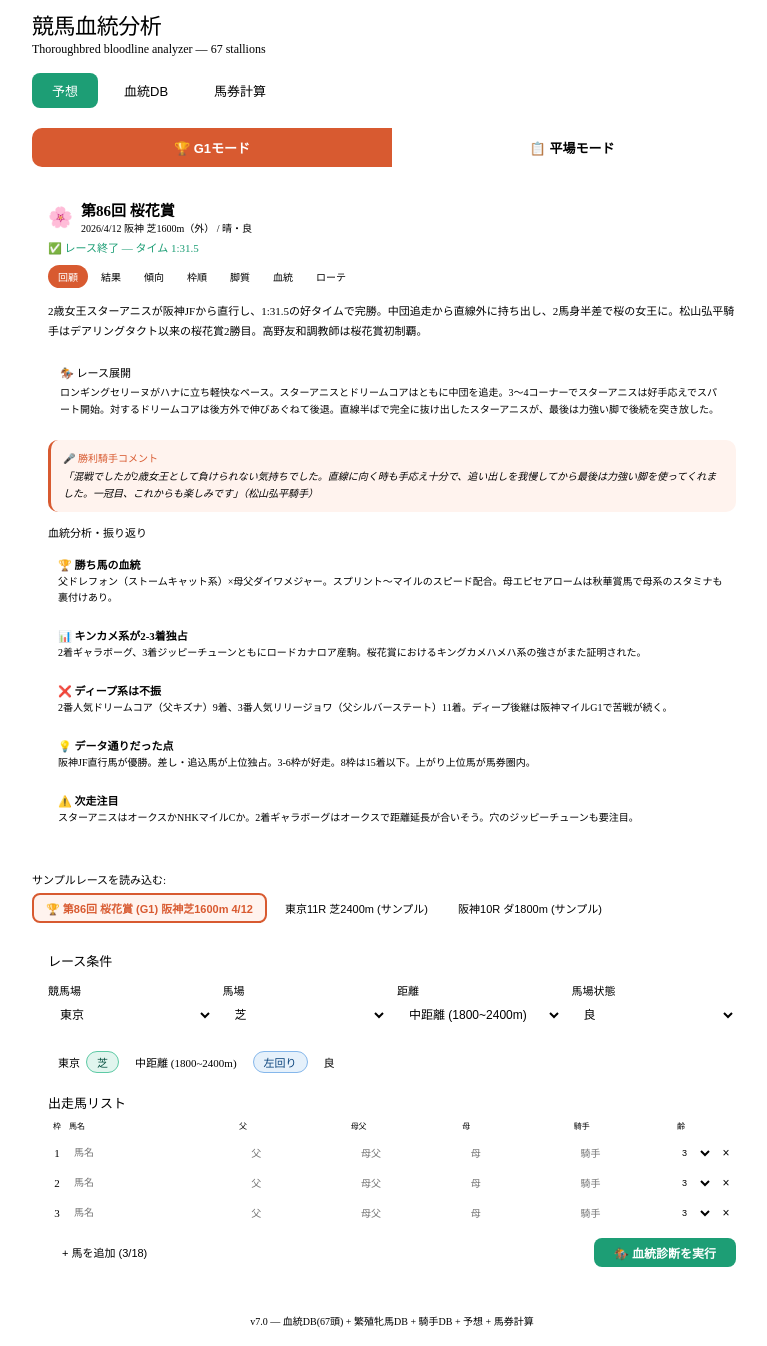
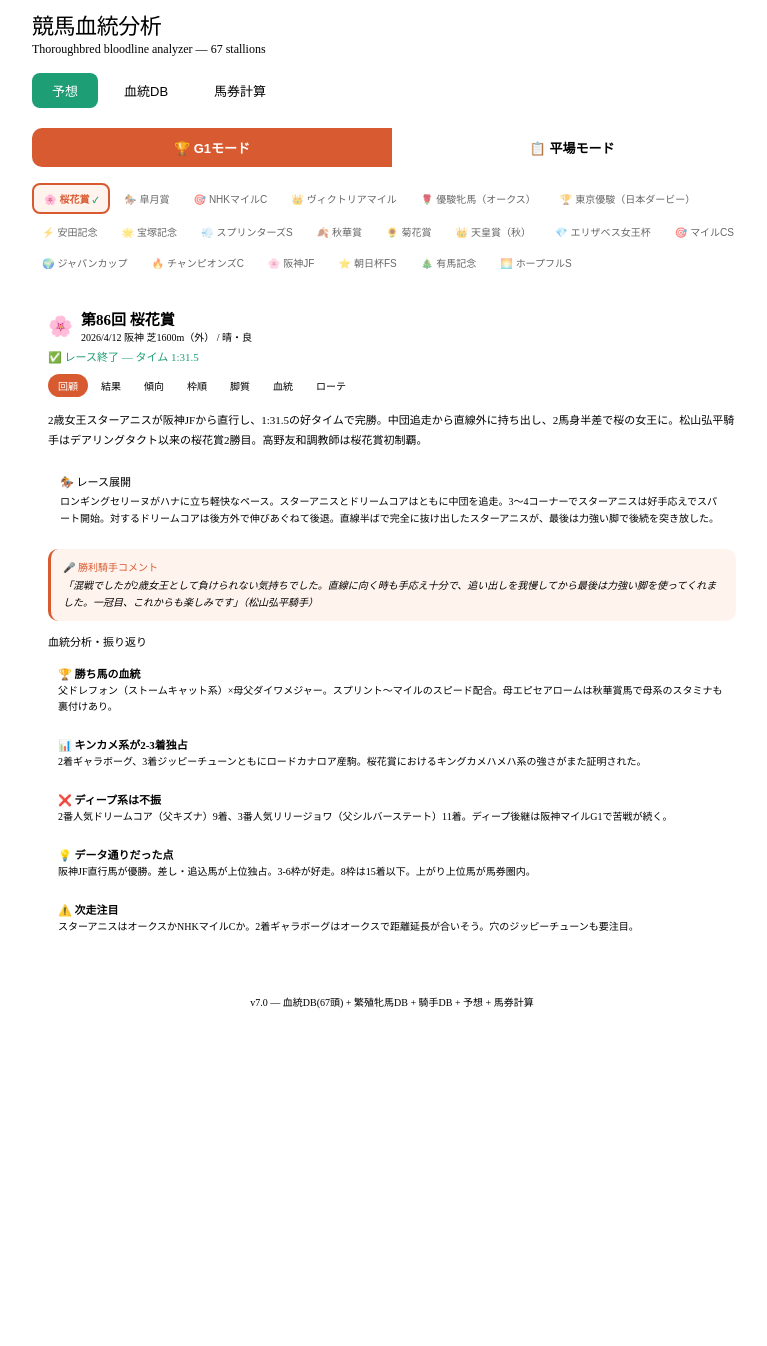
Before and after one commit to spaceshoman/horsebloodline, a React (Vite) app: page / in a window 1280 px wide. Shown: the whole page, without its empty margins (248-1015 px from the left). After the commit the page ends 1027 px from the top, so only its background shows below. Built offline with nearby package versions, Linux system fonts and the light colour scheme.

Commit message:
血統くんに名前変更

```diff
--- a/src/App.jsx
+++ b/src/App.jsx
@@ -785,48 +785,6 @@ const calcJockeyVenueScore=(jockeyName,venueKey)=>{
   return {score:total,aff,label,jockey:j};
 };
 
-/* ===== Sample Races ===== */
-const SAMPLE_RACES = [
-  { name:"🏆 第86回 桜花賞 (G1) 阪神芝1600m 4/12", venue:"hanshin", surface:"TURF", distance:"MILE", cond:"GOOD", isG1:true,
-    runners:[
-      {name:"フェスティバルヒル",sire:"サートゥルナーリア",bms:"ハーツクライ",dam:"ミュージアムヒル",jockey:"坂井瑠星",age:"3"},
-      {name:"サンアントワーヌ",sire:"ドレフォン",bms:"ハービンジャー",dam:"サンティール",jockey:"荻野極",age:"3"},
-      {name:"ディアダイヤモンド",sire:"サートゥルナーリア",bms:"First Dude",dam:"スカイダイヤモンズ",jockey:"戸崎圭太",age:"3"},
-      {name:"エレガンスアスク",sire:"ポエティックフレア",bms:"ハーツクライ",dam:"ネヴァーハーツ",jockey:"岩田望来",age:"3"},
-      {name:"ギャラボーグ",sire:"ロードカナロア",bms:"Sligo Bay",dam:"レキシールー",jockey:"西村淳也",age:"3"},
-      {name:"アイニードユー",sire:"ファインニードル",bms:"ハードスパン",dam:"プリディカメント",jockey:"川田将雅",age:"3"},
-      {name:"アランカール",sire:"エピファネイア",bms:"ディープインパクト",dam:"シンハライト",jockey:"武豊",age:"3"},
-      {name:"ロンギングセリーヌ",sire:"モーリス",bms:"ダイワメジャー",dam:"パセンジャーシップ",jockey:"石橋脩",age:"3"},
-      {name:"ルールザウェイヴ",sire:"ロードカナロア",bms:"ディープインパクト",dam:"ルールブリタニア",jockey:"原優介",age:"3"},
-      {name:"ナムラコスモス",sire:"ダノンプレミアム",bms:"ジョーカプチーノ",dam:"ナムラリコリス",jockey:"田口貫太",age:"3"},
-      {name:"ジッピーチューン",sire:"ロードカナロア",bms:"City Zip",dam:"ジペッサ",jockey:"北村友一",age:"3"},
-      {name:"スウィートハピネス",sire:"リアルインパクト",bms:"ワークフォース",dam:"フラル",jockey:"高杉吏麒",age:"3"},
-      {name:"リリージョワ",sire:"シルバーステート",bms:"キングカメハメハ",dam:"デサフィアンテ",jockey:"浜中俊",age:"3"},
-      {name:"ドリームコア",sire:"キズナ",bms:"ハービンジャー",dam:"ノームコア",jockey:"C.ルメール",age:"3"},
-      {name:"スターアニス",sire:"ドレフォン",bms:"ダイワメジャー",dam:"エピセアローム",jockey:"松山弘平",age:"3"},
-      {name:"ショウナンカリス",sire:"リアルスティール",bms:"American Pharoah",dam:"ロシアンサモワール",jockey:"池添謙一",age:"3"},
-      {name:"ブラックチャリス",sire:"キタサンブラック",bms:"トゥザワールド",dam:"ゴールドチャリス",jockey:"津村明秀",age:"3"},
-      {name:"プレセピオ",sire:"パドトロワ",bms:"エピファネイア",dam:"パネットーネ",jockey:"富田暁",age:"3"},
-    ]},
-  { name:"東京11R 芝2400m (サンプル)", venue:"tokyo", surface:"TURF", distance:"MIDDLE", cond:"GOOD",
-    runners:[
-      {name:"ナチュラルボーン",sire:"ディープインパクト",bms:"キングカメハメハ",age:"3"},
-      {name:"スターライトレイン",sire:"キタサンブラック",bms:"ハーツクライ",age:"3"},
-      {name:"ロイヤルブレイブ",sire:"ドゥラメンテ",bms:"ディープインパクト",age:"3"},
-      {name:"ミラクルウィンド",sire:"エピファネイア",bms:"サンデーサイレンス",age:"4"},
-      {name:"ゴールデンクラウン",sire:"ロードカナロア",bms:"ステイゴールド",age:"4"},
-      {name:"サンダーボルト",sire:"オルフェーヴル",bms:"キングカメハメハ",age:"3"},
-    ]},
-  { name:"阪神10R ダ1800m (サンプル)", venue:"hanshin", surface:"DIRT", distance:"MILE", cond:"SLIGHTLY_HEAVY",
-    runners:[
-      {name:"ダートキング",sire:"ヘニーヒューズ",bms:"サンデーサイレンス",age:"4"},
-      {name:"パワーストーム",sire:"シニスターミニスター",bms:"ブライアンズタイム",age:"5"},
-      {name:"サンドブラスト",sire:"ゴールドアリュール",bms:"フレンチデピュティ",age:"4"},
-      {name:"ミッドナイトラン",sire:"パイロ",bms:"キングカメハメハ",age:"3"},
-      {name:"アイアンフィスト",sire:"クロフネ",bms:"サンデーサイレンス",age:"5"},
-    ]},
-];
-
 /* Runner entry row */
 const RunnerRow=({runner,index,onChange,onRemove,matchedSire,matchedBms,matchedDam})=>{
   const jMatch=!!findJockey(runner.jockey);
@@ -1064,16 +1022,6 @@ const RacePredictionTab=({stallions})=>{
     return BROODMARES.find(m=>m.name===q)||null;
   };
 
-  // Load sample race
-  const loadSample=(sample)=>{
-    setPVenue(sample.venue);
-    setPSurface(sample.surface);
-    setPDistance(sample.distance);
-    setPCond(sample.cond);
-    setRunners(sample.runners.map(r=>({...r})));
-    setResults(null);
-  };
-
   // Calculate predictions
   const calcPredictions=()=>{
     const validRunners=runners.filter(r=>r.name||r.sire);
@@ -1223,18 +1171,6 @@ const RacePredictionTab=({stallions})=>{
 
   return(
     <div>
-      {/* Sample race shortcuts */}
-      <div style={{marginBottom:12}}>
-        <div style={{fontSize:11,color:"var(--color-text-tertiary)",marginBottom:6}}>サンプルレースを読み込む:</div>
-        <div style={{display:"flex",gap:6,flexWrap:"wrap"}}>
-          {SAMPLE_RACES.map((sr,i)=>(
-            <button key={i} onClick={()=>loadSample(sr)} style={{padding:"5px 12px",borderRadius:8,border:sr.isG1?"2px solid #D85A30":"1px solid var(--color-border-tertiary)",background:sr.isG1?"#FFF3EE":"var(--color-background-primary)",color:sr.isG1?"#D85A30":"var(--color-text-secondary)",fontSize:11,fontWeight:sr.isG1?600:400,cursor:"pointer"}}>
-              {sr.name}
-            </button>
-          ))}
-        </div>
-      </div>
-
       {/* Toggle input/results */}
       {results&&(
         <button onClick={()=>setShowInput(!showInput)} style={{marginBottom:12,padding:"6px 14px",borderRadius:8,border:"1px solid var(--color-border-tertiary)",background:"var(--color-background-primary)",color:"var(--color-text-secondary)",fontSize:11,cursor:"pointer"}}>
@@ -1425,8 +1361,26 @@ const G1_RACES = {
       jockeyComment:"「混戦でしたが2歳女王として負けられない気持ちでした。直線に向く時も手応え十分で、追い出しを我慢してから最後は力強い脚を使ってくれました。一冠目、これからも楽しみです」（松山弘平騎手）",
     },
   },
-  // 次のG1はここに追加 ↓
-  // satsuki2026: { id:"satsuki2026", name:"第86回 皐月賞", date:"2026/4/19", venue:"中山", course:"芝2000m", ... },
+  // === 2026 G1 Calendar (追加はここにオブジェクトを足すだけ) ===
+  satsuki2026:{id:"satsuki2026",name:"第86回 皐月賞",date:"2026/4/19",venue:"中山",course:"芝2000m",weather:"",trackCond:"",emoji:"🏇",trends:null,result:null,review:null},
+  nhkmile2026:{id:"nhkmile2026",name:"第29回 NHKマイルC",date:"2026/5/10",venue:"東京",course:"芝1600m",weather:"",trackCond:"",emoji:"🎯",trends:null,result:null,review:null},
+  victoria2026:{id:"victoria2026",name:"第21回 ヴィクトリアマイル",date:"2026/5/17",venue:"東京",course:"芝1600m",weather:"",trackCond:"",emoji:"👑",trends:null,result:null,review:null},
+  oaks2026:{id:"oaks2026",name:"第87回 優駿牝馬（オークス）",date:"2026/5/24",venue:"東京",course:"芝2400m",weather:"",trackCond:"",emoji:"🌹",trends:null,result:null,review:null},
+  derby2026:{id:"derby2026",name:"第93回 東京優駿（日本ダービー）",date:"2026/5/31",venue:"東京",course:"芝2400m",weather:"",trackCond:"",emoji:"🏆",trends:null,result:null,review:null},
+  yasuda2026:{id:"yasuda2026",name:"第76回 安田記念",date:"2026/6/7",venue:"東京",course:"芝1600m",weather:"",trackCond:"",emoji:"⚡",trends:null,result:null,review:null},
+  takarazuka2026:{id:"takarazuka2026",name:"第67回 宝塚記念",date:"2026/6/28",venue:"阪神",course:"芝2200m",weather:"",trackCond:"",emoji:"🌟",trends:null,result:null,review:null},
+  sprinters2026:{id:"sprinters2026",name:"第60回 スプリンターズS",date:"2026/10/4",venue:"中山",course:"芝1200m",weather:"",trackCond:"",emoji:"💨",trends:null,result:null,review:null},
+  shuka2026:{id:"shuka2026",name:"第29回 秋華賞",date:"2026/10/18",venue:"京都",course:"芝2000m",weather:"",trackCond:"",emoji:"🍂",trends:null,result:null,review:null},
+  kikka2026:{id:"kikka2026",name:"第87回 菊花賞",date:"2026/10/25",venue:"京都",course:"芝3000m",weather:"",trackCond:"",emoji:"🌻",trends:null,result:null,review:null},
+  tennoshoA2026:{id:"tennoshoA2026",name:"第174回 天皇賞（秋）",date:"2026/11/1",venue:"東京",course:"芝2000m",weather:"",trackCond:"",emoji:"👑",trends:null,result:null,review:null},
+  elizabethQC2026:{id:"elizabethQC2026",name:"第51回 エリザベス女王杯",date:"2026/11/15",venue:"京都",course:"芝2200m",weather:"",trackCond:"",emoji:"💎",trends:null,result:null,review:null},
+  mileCS2026:{id:"mileCS2026",name:"第43回 マイルCS",date:"2026/11/22",venue:"京都",course:"芝1600m",weather:"",trackCond:"",emoji:"🎯",trends:null,result:null,review:null},
+  japanCup2026:{id:"japanCup2026",name:"第46回 ジャパンカップ",date:"2026/11/29",venue:"東京",course:"芝2400m",weather:"",trackCond:"",emoji:"🌍",trends:null,result:null,review:null},
+  championsCup2026:{id:"championsCup2026",name:"第23回 チャンピオンズC",date:"2026/12/6",venue:"中京",course:"ダ1800m",weather:"",trackCond:"",emoji:"🔥",trends:null,result:null,review:null},
+  hanshinJF2026:{id:"hanshinJF2026",name:"第78回 阪神JF",date:"2026/12/13",venue:"阪神",course:"芝1600m",weather:"",trackCond:"",emoji:"🌸",trends:null,result:null,review:null},
+  asahiFS2026:{id:"asahiFS2026",name:"第78回 朝日杯FS",date:"2026/12/20",venue:"阪神",course:"芝1600m",weather:"",trackCond:"",emoji:"⭐",trends:null,result:null,review:null},
+  arima2026:{id:"arima2026",name:"第71回 有馬記念",date:"2026/12/27",venue:"中山",course:"芝2500m",weather:"",trackCond:"",emoji:"🎄",trends:null,result:null,review:null},
+  hopeful2026:{id:"hopeful2026",name:"第10回 ホープフルS",date:"2026/12/28",venue:"中山",course:"芝2000m",weather:"",trackCond:"",emoji:"🌅",trends:null,result:null,review:null},
 };
 
 const G1RacePage=({raceId})=>{
@@ -1758,6 +1712,7 @@ export default function App(){
   const[stallions,setStallions]=useState(()=>{const saved=load();return saved&&saved.length>0?saved:STALLIONS;});
   const[tab,setTab]=useState("predict");
   const[predMode,setPredMode]=useState("g1");
+  const[selectedG1,setSelectedG1]=useState("ouka2026");
   const[dbView,setDbView]=useState("list");
   const[editing,setEditing]=useState(null);
   const[search,setSearch]=useState("");
@@ -1827,11 +1782,32 @@ export default function App(){
             <button onClick={()=>setPredMode("hiraba")} style={{flex:1,padding:"10px 0",border:"none",borderLeft:"1px solid var(--color-border-tertiary)",background:predMode==="hiraba"?"#378ADD":"var(--color-background-primary)",color:predMode==="hiraba"?"#fff":"var(--color-text-secondary)",fontSize:13,fontWeight:600,cursor:"pointer"}}>📋 平場モード</button>
           </div>
 
-          {/* G1 Mode: analysis guide + full prediction with runners */}
+          {/* G1 Mode: G1 selector + detail page */}
           {predMode==="g1"&&(
             <div>
-              <G1RacePage raceId="ouka2026"/>
-              <RacePredictionTab stallions={stallions}/>
+              {/* G1 Race Selector */}
+              <div style={{marginBottom:16}}>
+                <div style={{display:"flex",gap:4,flexWrap:"wrap"}}>
+                  {Object.values(G1_RACES).map(g=>{
+                    const isSel=selectedG1===g.id;
+                    const hasData=!!g.result;
+                    return(
+                      <button key={g.id} onClick={()=>setSelectedG1(g.id)} style={{
+                        padding:"6px 10px",borderRadius:8,cursor:"pointer",
+                        border:isSel?"2px solid #D85A30":"1px solid var(--color-border-tertiary)",
+                        background:isSel?"#FFF3EE":hasData?"var(--color-background-primary)":"var(--color-background-secondary)",
+                        color:isSel?"#D85A30":hasData?"var(--color-text-primary)":"var(--color-text-tertiary)",
+                        fontSize:10,fontWeight:isSel?600:400,opacity:hasData||isSel?1:0.6,
+                      }}>
+                        <span style={{marginRight:3}}>{g.emoji}</span>{g.name.replace(/第\d+回\s*/,"")}
+                        {hasData&&<span style={{fontSize:8,marginLeft:3,color:"#1D9E75"}}>✓</span>}
+                      </button>
+                    );
+                  })}
+                </div>
+              </div>
+              {/* Selected G1 detail page */}
+              <G1RacePage raceId={selectedG1}/>
             </div>
           )}
 
```
Also changed, not shown: 3 other files (tests, documents, lock files or other folders).
